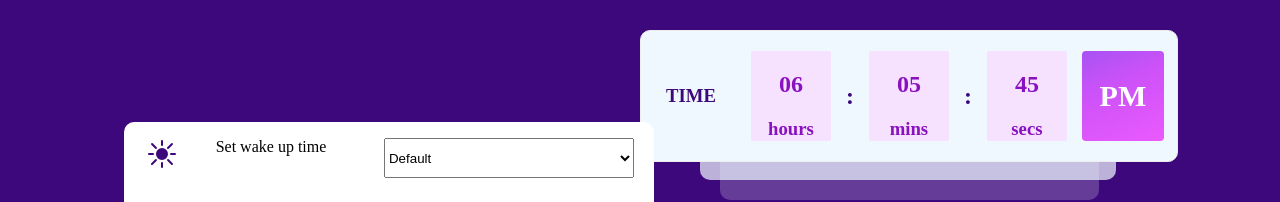
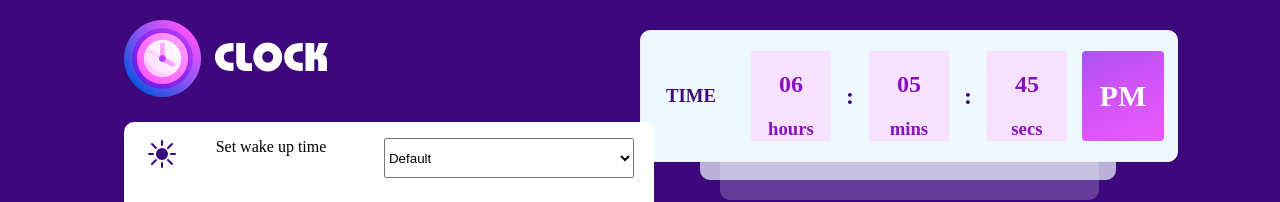
Before and after one commit to dhanapuspharajan/digital-clock, a plain HTML site: page index.html in a window 1280 px wide. Shown: the top 202 px of the page. Drawn offline with Linux system fonts and the light colour scheme; the site is published under a folder, as on GitHub Pages, so addresses that start at the root find nothing.

Commit message:
Update index.html

```diff
--- a/index.html
+++ b/index.html
@@ -13,7 +13,7 @@
   <body>
     <section class="grid-container">
           <section class="item-clock">
-          <img src="/images/clock_logo.png" alt="" />
+          <img src="./images/clock_logo.png" alt="" />
             </section>
             <section class="item-time">
                 <section class="flex-lists">
```
